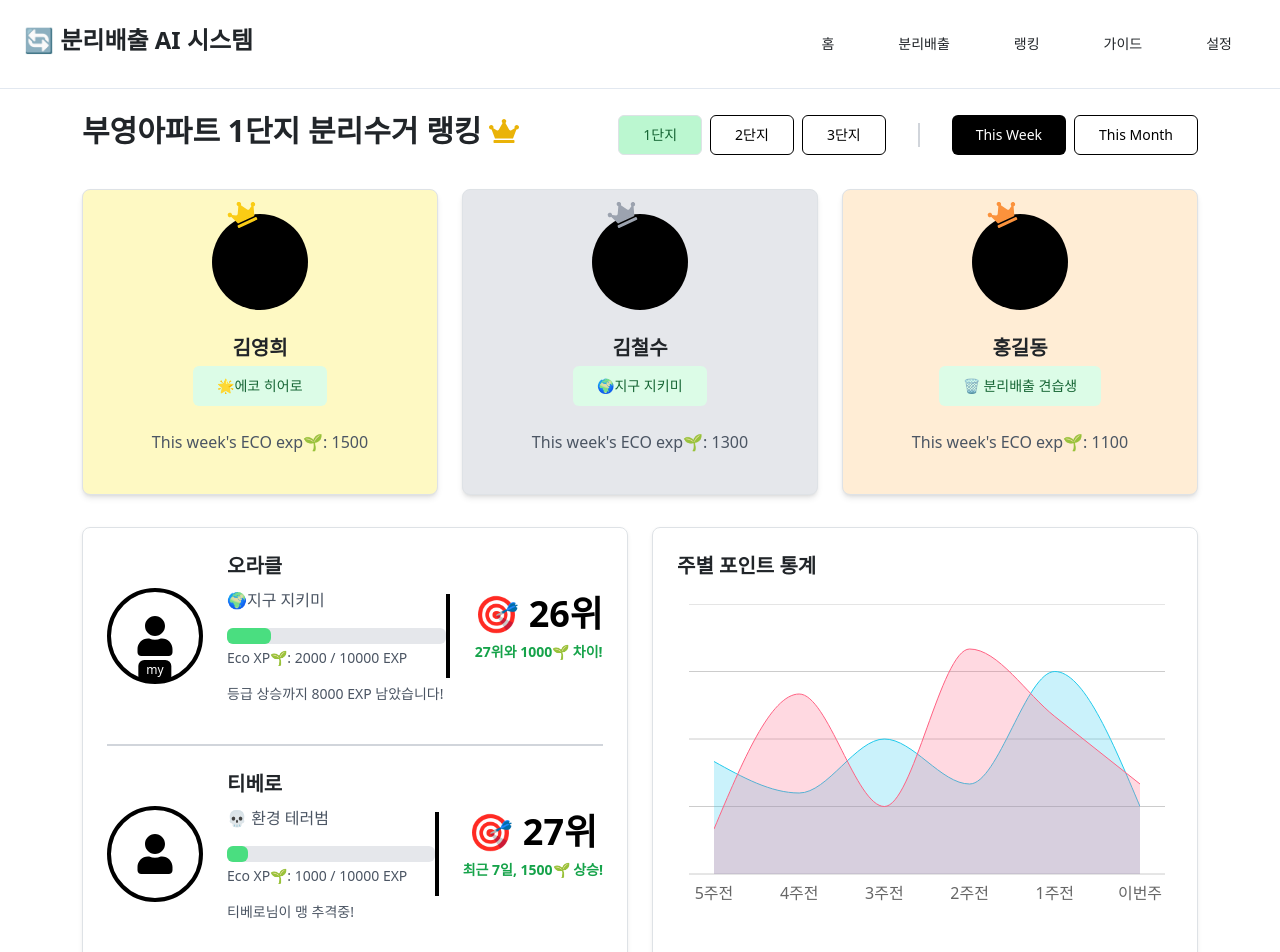
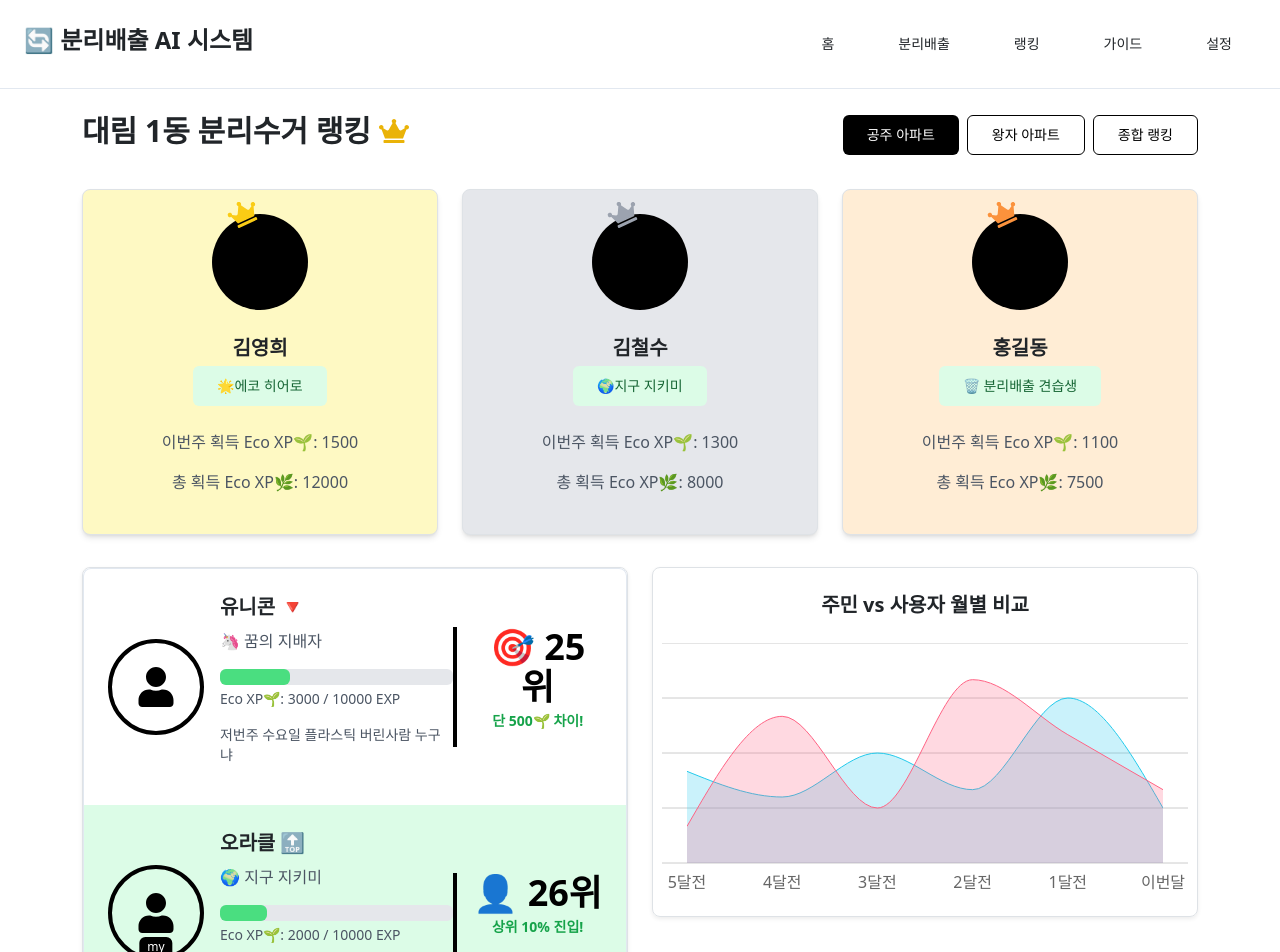
Before and after one commit to TABA7-Sseudam/SseuDam, a React (Vite) app: page /ranking in a window 1280 px wide. Shown: the top 952 px of the page. Built offline with nearby package versions, Linux system fonts and the light colour scheme.

Commit message:
랭킹 페이지 경쟁 시스템 추가

```diff
--- a/src/components/ranking/Ranking.tsx
+++ b/src/components/ranking/Ranking.tsx
@@ -1,54 +1,111 @@
-import { useState } from "react"
-import { Card } from "@/components/ui/card"
-import { Button } from "@/components/ui/button"
-import { FaCrown, FaUser } from "react-icons/fa"
-import { Area, AreaChart, CartesianGrid, XAxis, Tooltip } from "recharts"
-import { users } from "@/components/ranking/Ranking_user"
+import { useState } from "react";
+import { Card } from "@/components/ui/card";
+import { Button } from "@/components/ui/button";
+import { FaCrown, FaUser } from "react-icons/fa";
+import { Area, AreaChart, CartesianGrid, XAxis, Tooltip } from "recharts";
+import { users } from "@/components/ranking/Ranking_user";
 
+// 차트 데이터
 const chartData = [
-  { week: "5주전", 사용자: 100, 주민평균: 250 },
-  { week: "4주전", 사용자: 400, 주민평균: 180 },
-  { week: "3주전", 사용자: 150, 주민평균: 300 },
-  { week: "2주전", 사용자: 500, 주민평균: 200 },
-  { week: "1주전", 사용자: 350, 주민평균: 450 },
-  { week: "이번주", 사용자: 200, 주민평균: 150 },
-]
+  { month: "5달전", 사용자: 100, 주민평균: 250 },
+  { month: "4달전", 사용자: 400, 주민평균: 180 },
+  { month: "3달전", 사용자: 150, 주민평균: 300 },
+  { month: "2달전", 사용자: 500, 주민평균: 200 },
+  { month: "1달전", 사용자: 350, 주민평균: 450 },
+  { month: "이번달", 사용자: 200, 주민평균: 150 },
+];
+
+// **UserCard Props 타입 정의**
+interface UserCardProps {
+  name: string
+  title: string
+  xp: number
+  message: string
+  rank: string
+  rankDifference: string
+  highlight?: boolean  // 선택적 prop
+  isFirst?: boolean    // 선택적 prop
+  isLast?: boolean     // 선택적 prop
+}
+
+// 개별 사용자 카드 컴포넌트
+const UserCard = ({
+  name,
+  title,
+  xp,
+  message,
+  rank,
+  rankDifference,
+  highlight = false,
+  isFirst = false,
+  isLast = false
+}: UserCardProps) => {
+  // 동적 클래스 설정
+  const borderClasses = `
+    ${isFirst ? 'rounded-t-lg border-t border-l border-r' : ''}
+    ${isLast ? 'rounded-b-lg border-b border-l border-r' : ''}
+    ${!isFirst && !isLast ? 'border-l border-r' : ''}
+    ${highlight ? 'bg-green-100' : 'bg-white'}
+  `;
+
+  return (
+    <div className={`p-4 ${borderClasses}`}>
+      <div className="flex items-center relative">
+        <div className="w-24 h-24 border-4 border-black rounded-full flex items-center justify-center mr-4 relative">
+          <FaUser size={40} className="text-black" />
+          {highlight && (
+            <div className="absolute bottom-0 left-1/2 transform -translate-x-1/2 bg-black text-white text-xs px-2 py-0.5 rounded-t-md">
+              my
+            </div>
+          )}
+        </div>
+        <div className="flex-grow">
+          <h2 className="text-xl font-bold">{name}</h2>
+          <p className="text-gray-600">{title}</p>
+          <div className="w-full bg-gray-200 h-4 rounded mt-2 mb-1">
+            <div className="bg-green-400 h-4 rounded" style={{ width: `${(xp / 10000) * 100}%` }}></div>
+          </div>
+          <p className="text-gray-600 text-sm">Eco XP🌱: {xp} / 10000 EXP</p>
+          <p className="text-gray-600 text-sm">{message}</p>
+        </div>
+        <div className="text-center text-4xl font-bold text-black border-l-4 border-black pl-4">
+          {rank}
+          <p className="text-green-600 text-sm mt-1">{rankDifference}</p>
+        </div>
+      </div>
+    </div>
+  );
+};
 
 export function Ranking() {
-  const [timeFrame, setTimeFrame] = useState("thisWeek")
-  const [selectedComplex, setSelectedComplex] = useState("1단지")
-  const [currentPage, setCurrentPage] = useState(1)
-  const usersPerPage = 10
+  const [timeFrame, setTimeFrame] = useState("thismonth");
+  const [currentPage, setCurrentPage] = useState(1);
+  const usersPerPage = 10;
 
   const handlePrevPage = () => {
-    if (currentPage > 1) setCurrentPage(currentPage - 1)
-  }
+    if (currentPage > 1) setCurrentPage(currentPage - 1);
+  };
 
   const handleNextPage = () => {
-    if (currentPage < 5) setCurrentPage(currentPage + 1)
-  }
+    if (currentPage < 5) setCurrentPage(currentPage + 1);
+  };
 
-  const currentUsers = users.slice(
-    (currentPage - 1) * usersPerPage,
-    currentPage * usersPerPage
-  )
+  const currentUsers = users.slice((currentPage - 1) * usersPerPage, currentPage * usersPerPage);
 
   const placeholderUsers = Array.from({ length: usersPerPage }, (_, index) => ({
     rank: (currentPage - 1) * usersPerPage + index + 1,
     name: "--",
-    // username 필드 제거됨
     title: "--",
     avatar: "",
-    weeklyPoints: 0,
+    monthlyPoints: 0,
     totalPoints: 0,
-  }))
+  }));
 
-  const displayedUsers = currentUsers.length ? currentUsers : placeholderUsers
+  const displayedUsers = currentUsers.length ? currentUsers : placeholderUsers;
 
   const topContributors = [
     {
       name: "김영희",
-      // username 필드 제거됨
       title: "🌟에코 히어로",
       avatar: "",
       stats: { total: 12000, monthly: 1500 },
@@ -57,7 +114,6 @@ export function Ranking() {
     },
     {
       name: "김철수",
-      // username 필드 제거됨
       title: "🌍지구 지키미",
       avatar: "",
       stats: { total: 8000, monthly: 1300 },
@@ -66,172 +122,134 @@ export function Ranking() {
     },
     {
       name: "홍길동",
-      // username 필드 제거됨
       title: "🗑 분리배출 견습생",
       avatar: "",
       stats: { total: 7500, monthly: 1100 },
       bgColor: "bg-orange-100",
       crownColor: "text-orange-400",
     },
-  ]
+  ];
 
   return (
     <div className="container mx-auto p-6 bg-white">
+      {/* 제목 및 필터 버튼 */}
       <div className="flex justify-between items-center mb-8">
         <h1 className="text-3xl font-bold flex items-center gap-2">
-          부영아파트 1단지 분리수거 랭킹 <FaCrown className="text-yellow-500" />
+          대림 1동 분리수거 랭킹 <FaCrown className="text-yellow-500" />
         </h1>
         <div className="flex items-center gap-4">
           <div className="flex gap-2">
-            {["1단지", "2단지", "3단지"].map((complex) => (
-              <Button
-                key={complex}
-                onClick={() => setSelectedComplex(complex)}
-                className={
-                  selectedComplex === complex
-                    ? "bg-green-200 text-green-800 border border-green-400"
-                    : "bg-white border border-black text-black"
-                }
-              >
-                {complex}
-              </Button>
-            ))}
-          </div>
-
-          <div className="h-6 border-l-2 border-gray-300 mx-2"></div>
-
-          <div className="flex gap-2">
             <Button
-              className={timeFrame === "thisWeek" ? "bg-black text-white" : "bg-white border border-black text-black"}
-              onClick={() => setTimeFrame("thisWeek")}
+              className={timeFrame === "thismonth" ? "bg-black text-white" : "bg-white border border-black text-black"}
+              onClick={() => setTimeFrame("thismonth")}
             >
-              This Week
+              공주 아파트
             </Button>
             <Button
-              className={timeFrame === "lastWeek" ? "bg-black text-white" : "bg-white border border-black text-black"}
-              onClick={() => setTimeFrame("lastWeek")}
+              className={timeFrame === "lastmonth" ? "bg-black text-white" : "bg-white border border-black text-black"}
+              onClick={() => setTimeFrame("lastmonth")}
             >
-              This Month
+              왕자 아파트
+            </Button>
+            <Button
+              className={timeFrame === "total" ? "bg-black text-white" : "bg-white border border-black text-black"}
+              onClick={() => setTimeFrame("total")}
+            >
+              종합 랭킹
             </Button>
           </div>
         </div>
       </div>
 
+      {/* 상위 3명 사용자 카드 */}
       <div className="grid grid-cols-1 md:grid-cols-3 gap-6">
         {topContributors.map((user, index) => (
           <Card key={index} className={`p-6 text-center shadow-md ${user.bgColor}`}>
             <div className="flex justify-center mb-4 relative">
               <div className="w-24 h-24 bg-black rounded-full relative">
-                <FaCrown
-                  className={`absolute -top-4 left-4 text-3xl transform rotate-[-25deg] ${user.crownColor}`}
-                />
+                <FaCrown className={`absolute -top-4 left-4 text-3xl transform rotate-[-25deg] ${user.crownColor}`} />
               </div>
             </div>
             <h2 className="text-xl font-bold mb-1">{user.name}</h2>
-            {/* username 표시 부분 제거됨 */}
             <Button variant="secondary" className="mb-4 bg-green-100 text-green-800">{user.title}</Button>
-
             <div className="text-gray-600">
-              <p>This week's ECO exp🌱: {user.stats?.monthly ?? 0}</p>
+              <p>이번주 획득 Eco XP🌱: {user.stats?.monthly ?? 0}</p>
+              <p>총 획득 Eco XP🌿: {user.stats?.total ?? 0}</p>
             </div>
           </Card>
         ))}
       </div>
 
-      <div className="mt-8 grid grid-cols-1 md:grid-cols-2 gap-6">
-        <Card className="p-6">
-          <div className="flex items-center mb-4 relative">
-            <div className="w-24 h-24 border-4 border-black rounded-full flex items-center justify-center mr-6 relative">
-              <FaUser size={40} className="text-black" />
-              <div className="absolute bottom-0 left-1/2 transform -translate-x-1/2 bg-black text-white text-xs px-2 py-0.5 rounded-t-md">
-               my
-              </div>
-            </div>
-            <div className="flex-grow">
-              <h2 className="text-xl font-bold">오라클</h2>
-              <p className="text-gray-600">🌍지구 지키미</p>
-              <div className="w-full bg-gray-200 h-4 rounded mt-2 mb-1">
-                <div className="bg-green-400 h-4 rounded" style={{ width: "20%" }}></div>
-              </div>
-              <p className="text-gray-600 text-sm">Eco XP🌱: 2000 / 10000 EXP</p>
-              <p className="text-gray-600 text-sm">등급 상승까지 8000 EXP 남았습니다!</p>
-            </div>
-            <div className="text-center text-4xl font-bold text-black border-l-4 border-black pl-6">
-              🎯 26위
-              <p className="text-green-600 text-sm mt-2">27위와 1000🌱 차이!</p>
-            </div>
-          </div>
-          <div className="border-t-2 border-gray-300 my-4"></div>
-          <div className="flex items-center">
-            <div className="w-24 h-24 border-4 border-black rounded-full flex items-center justify-center mr-6">
-              <FaUser size={40} className="text-black" />
-            </div>
-            <div className="flex-grow">
-              <h2 className="text-xl font-bold">티베로</h2>
-              <p className="text-gray-600">💀 환경 테러범</p>
-              <div className="w-full bg-gray-200 h-4 rounded mt-2 mb-1">
-                <div className="bg-green-400 h-4 rounded" style={{ width: "10%" }}></div>
-              </div>
-              <p className="text-gray-600 text-sm">Eco XP🌱: 1000 / 10000 EXP</p>
-              <p className="text-gray-600 text-sm">티베로님이 맹 추격중!</p>
-            </div>
-            <div className="text-center text-4xl font-bold text-black border-l-4 border-black pl-6">
-              🎯 27위
-              <p className="text-green-600 text-sm mt-2">최근 7일, 1500🌱 상승!</p>
-            </div>
-          </div>
+      {/* 사용자 카드 묶음 및 차트 섹션 */}
+      <div className="mt-8 grid grid-cols-1 md:grid-cols-2 gap-6 items-stretch">
+        {/* 묶인 사용자 카드 */}
+        <Card className="p-0 overflow-hidden border border-gray-300 rounded-lg">
+          <UserCard
+            name="유니콘 🔻"
+            title="🦄 꿈의 지배자"
+            xp={3000}
+            message="저번주 수요일 플라스틱 버린사람 누구냐"
+            rank="🎯 25위"
+            rankDifference="단 500🌱 차이!"
+            isFirst
+          />
+          <UserCard
+            name="오라클 🔝"
+            title="🌍 지구 지키미"
+            xp={2000}
+            message="상태 메시지를 입력해주세요."
+            rank="👤 26위"
+            rankDifference="상위 10% 진입!"
+            highlight
+          />
+          <UserCard
+            name="티베로"
+            title="💀 환경 테러범"
+            xp={1000}
+            message="이번달 분리수거 1등 하러감 ㅅㄱ"
+            rank="🔥 27위"
+            rankDifference="티베로님이 맹 추격중!"
+            isLast
+          />
         </Card>
 
-        <Card>
-          <div className="p-6">
-            <h2 className="text-xl font-bold mb-4">주별 포인트 통계</h2>
-            <AreaChart
-              width={500}
-              height={300}
-              data={chartData}
-              margin={{ left: 12, right: 12 }}
-            >
+        {/* 차트 섹션 */}
+        <Card className="p-6 h-[350px] flex justify-center items-center">
+          <div>
+            <h2 className="text-xl font-bold mb-4 text-center">주민 vs 사용자 월별 비교</h2>
+            <AreaChart width={550} height={250} data={chartData} margin={{ left: 12, right: 12 }}>
               <CartesianGrid vertical={false} />
               <XAxis
-                dataKey="week"
+                dataKey="month"
                 tickLine={false}
                 axisLine={false}
                 tickMargin={8}
                 padding={{ left: 25, right: 25 }}
                 interval={0}
-                tickFormatter={(value) => /[가-힣]/.test(value) ? value.slice(0, 3) : value.substring(0, 3)}
+                tickFormatter={(value) => (/[가-힣]/.test(value) ? value.slice(0, 3) : value.substring(0, 3))}
               />
               <Tooltip cursor={false} />
-              <Area
-                dataKey="주민평균"
-                type="monotone"
-                fill="rgba(34, 202, 236, 0.4)"
-                stroke="rgb(34, 202, 236)"
-              />
-              <Area
-                dataKey="사용자"
-                type="monotone"
-                fill="rgba(255, 99, 132, 0.4)"
-                stroke="rgb(255, 99, 132)"
-              />
+              <Area dataKey="주민평균" type="monotone" fill="rgba(34, 202, 236, 0.4)" stroke="rgb(34, 202, 236)" />
+              <Area dataKey="사용자" type="monotone" fill="rgba(255, 99, 132, 0.4)" stroke="rgb(255, 99, 132)" />
             </AreaChart>
           </div>
         </Card>
       </div>
 
+      {/* 전체 사용자 순위 */}
       <div className="mt-8">
         <h2 className="text-2xl font-bold mb-4">전체 사용자 순위</h2>
         {displayedUsers.map((user) => (
           <Card key={user.rank} className="flex items-center p-4 mb-2 shadow-sm">
             <span className="text-xl font-bold w-12">{user.rank}위</span>
-            <div className="w-12 h-12 bg-black rounded-full mx-4"></div>
+            <div className="w-16 h-16 bg-black rounded-full mx-4"></div>
             <div className="flex-grow">
               <h3 className="text-lg font-semibold">{user.name}</h3>
               <p className="text-sm text-gray-600">{user.title}</p>
               <div className="w-full bg-gray-200 h-4 rounded mt-2 mb-1">
-                <div className="bg-green-400 h-4 rounded" style={{ width: `${(user.weeklyPoints / 10000) * 100}%` }}></div>
+                <div className="bg-green-400 h-4 rounded" style={{ width: `${(user.monthlyPoints / 10000) * 100}%` }}></div>
               </div>
-              <p className="text-gray-600 text-sm">This week Eco XP🌱: {user.weeklyPoints} / 10000 EXP</p>
+              <p className="text-gray-600 text-sm">This month Eco XP🌱: {user.monthlyPoints} / 10000 EXP</p>
               <p className="text-gray-600 text-sm">Total Eco XP🌱: {user.totalPoints}</p>
             </div>
           </Card>
@@ -255,5 +273,5 @@ export function Ranking() {
         </div>
       </div>
     </div>
-  )
+  );
 }
--- a/src/components/ranking/Ranking_user.tsx
+++ b/src/components/ranking/Ranking_user.tsx
@@ -8,7 +8,7 @@ export const users = [
     stats: { total: 12000, monthly: 1500 },
     bgColor: "bg-yellow-100",
     crownColor: "text-yellow-400",
-    weeklyPoints: 1500,
+    monthlyPoints: 1500,
     totalPoints: 12000,
   },
   {
@@ -20,7 +20,7 @@ export const users = [
     stats: { total: 8000, monthly: 1000 },
     bgColor: "bg-gray-200",
     crownColor: "text-gray-400",
-    weeklyPoints: 1300,
+    monthlyPoints: 1300,
     totalPoints: 8000,
   },
   {
@@ -32,7 +32,7 @@ export const users = [
     stats: { total: 7500, monthly: 1500 },
     bgColor: "bg-orange-100",
     crownColor: "text-orange-400",
-    weeklyPoints: 1100,
+    monthlyPoints: 1100,
     totalPoints: 2300,
   },
   {
@@ -41,7 +41,7 @@ export const users = [
     username: "@102동",
     title: "🌍지구 지키미",
     avatar: "",
-    weeklyPoints: 900,
+    monthlyPoints: 900,
     totalPoints: 7000,
   },
   {
@@ -50,7 +50,7 @@ export const users = [
     username: "@106동",
     title: "🌍지구 지키미",
     avatar: "",
-    weeklyPoints: 850,
+    monthlyPoints: 850,
     totalPoints: 6800,
   },
   {
@@ -59,7 +59,7 @@ export const users = [
     username: "@107동",
     title: "🌍지구 지키미",
     avatar: "",
-    weeklyPoints: 800,
+    monthlyPoints: 800,
     totalPoints: 6700,
   },
   {
@@ -68,7 +68,7 @@ export const users = [
     username: "@108동",
     title: "🌍지구 지키미",
     avatar: "",
-    weeklyPoints: 750,
+    monthlyPoints: 750,
     totalPoints: 6600,
   },
   {
@@ -77,7 +77,7 @@ export const users = [
     username: "@109동",
     title: "🌍지구 지키미",
     avatar: "",
-    weeklyPoints: 700,
+    monthlyPoints: 700,
     totalPoints: 6500,
   },
   {
@@ -86,7 +86,7 @@ export const users = [
     username: "@110동",
     title: "🌍지구 지키미",
     avatar: "",
-    weeklyPoints: 650,
+    monthlyPoints: 650,
     totalPoints: 6400,
   },
   {
@@ -95,7 +95,7 @@ export const users = [
     username: "@111동",
     title: "🌍지구 지키미",
     avatar: "",
-    weeklyPoints: 600,
+    monthlyPoints: 600,
     totalPoints: 6300,
   },
 ];
```
